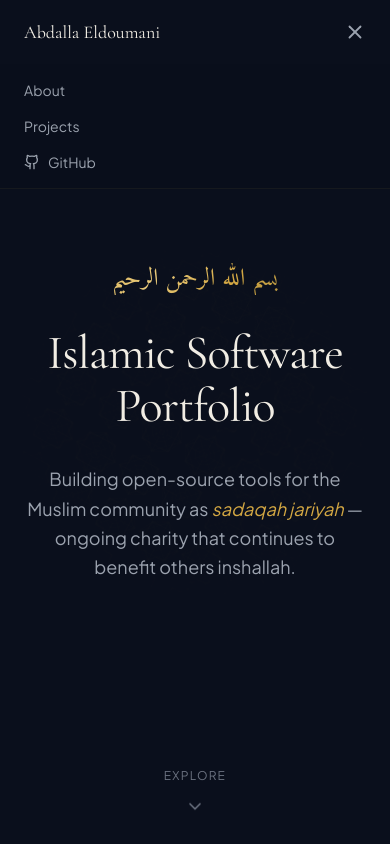
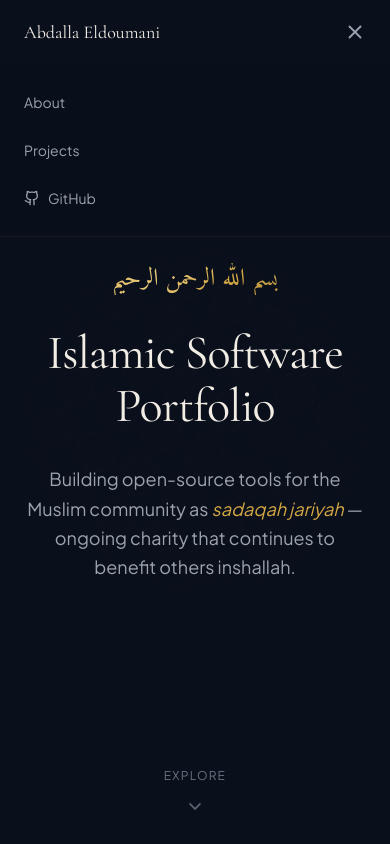
Before and after one commit to Abdalla-Eldoumani/my-islamic-portfolio, a Next.js app: page / in a window 390 px wide. Both pictures are taken after a click on the button "Open menu". Shown: the top 844 px of the page. Built offline with nearby package versions, Linux system fonts and the light colour scheme.

Commit message:
Fix mobile nav touch targets and throttle scroll handler

```diff
--- a/src/components/navbar.tsx
+++ b/src/components/navbar.tsx
@@ -9,8 +9,17 @@ export function Navbar() {
   const [mobileOpen, setMobileOpen] = useState(false);
 
   useEffect(() => {
-    const handleScroll = () => setScrolled(window.scrollY > 50);
-    window.addEventListener("scroll", handleScroll);
+    let ticking = false;
+    const handleScroll = () => {
+      if (!ticking) {
+        requestAnimationFrame(() => {
+          setScrolled(window.scrollY > 50);
+          ticking = false;
+        });
+        ticking = true;
+      }
+    };
+    window.addEventListener("scroll", handleScroll, { passive: true });
     return () => window.removeEventListener("scroll", handleScroll);
   }, []);
 
@@ -77,13 +86,13 @@ export function Navbar() {
             transition={{ duration: 0.3, ease: "easeOut" }}
             className="md:hidden overflow-hidden border-b border-gold-muted/10 bg-bg-primary/95 backdrop-blur-lg"
           >
-            <div className="px-6 py-4 flex flex-col gap-4">
+            <div className="px-6 py-4 flex flex-col gap-1">
               {navLinks.map((link) => (
                 <a
                   key={link.href}
                   href={link.href}
                   onClick={() => setMobileOpen(false)}
-                  className="font-body text-sm text-text-secondary hover:text-gold-primary transition-colors"
+                  className="py-3 font-body text-sm text-text-secondary hover:text-gold-primary transition-colors"
                 >
                   {link.label}
                 </a>
@@ -94,7 +103,7 @@ export function Navbar() {
                 rel="noopener noreferrer"
                 aria-label="GitHub profile"
                 onClick={() => setMobileOpen(false)}
-                className="flex items-center gap-2 font-body text-sm text-text-secondary hover:text-gold-primary transition-colors"
+                className="flex items-center gap-2 py-3 font-body text-sm text-text-secondary hover:text-gold-primary transition-colors"
               >
                 <Github size={16} />
                 GitHub
```
